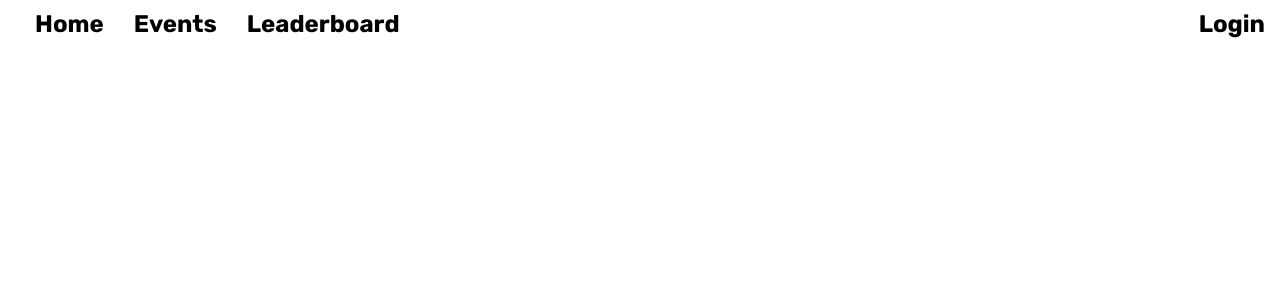
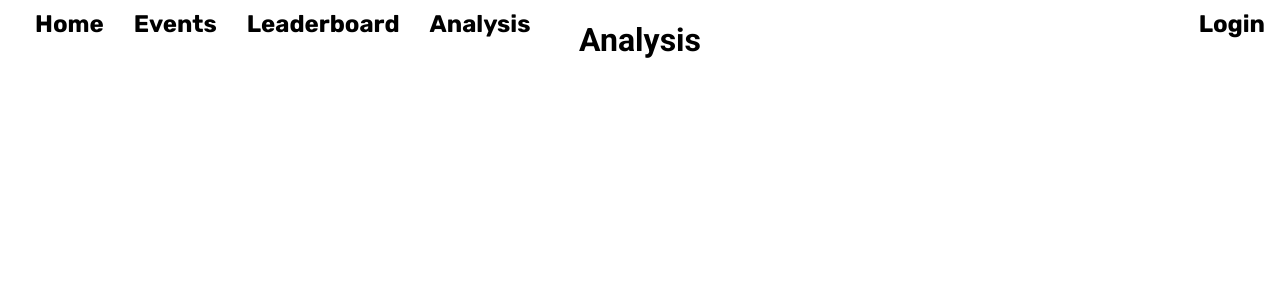
Before and after one commit to floresloyd/hackcuny24-app, a React (Vite) app in the folder front-end/: page /analysis in a window 1280 px wide. Shown: the top 300 px of the page. Built offline with nearby package versions, Linux system fonts and the light colour scheme; no server answers.

Commit message:
Init analyis page for carlitos

```diff
--- a/front-end/src/App.jsx
+++ b/front-end/src/App.jsx
@@ -9,6 +9,7 @@ import Events from "./pages/Events";
 import Forgot from "./pages/Forgot";
 import { useEffect, useState } from 'react';
 import Leaderboard from './pages/Leaderboard';
+import Analysis from './pages/Analysis';
 
 
 
@@ -48,6 +49,7 @@ function App() {
           <Route path="/" element={<Home />} />
           <Route path="/events" element={<Events />} />
           <Route path="/leaderboard" element={<Leaderboard/>} />
+          <Route path="/analysis" element={<Analysis/>} />
         </Routes>
       </BrowserRouter>
 
--- a/front-end/src/components/Navbar.jsx
+++ b/front-end/src/components/Navbar.jsx
@@ -35,6 +35,7 @@ function Navbar() {
                 <a href="/" className="nav-link">Home</a>
                 <a href="/events" className="nav-link">Events</a>
                 <a href="/leaderboard" className="nav-link">Leaderboard</a>
+                <a href="/analysis" className="nav-link">Analysis</a>
             </div>
             {user ? (
                 <button onClick={handleSignOut} className="nav-link sign-out">Sign Out</button>
--- /dev/null
+++ b/front-end/src/pages/Analysis.jsx
@@ -0,0 +1,11 @@
+import "./Analysis.css"
+
+function Analysis() {
+    return (
+        <div>
+            <h1> Analysis </h1>
+        </div>
+    )
+}
+
+export default Analysis
```
Also changed, not shown: front-end/src/pages/Analysis.css (added).
